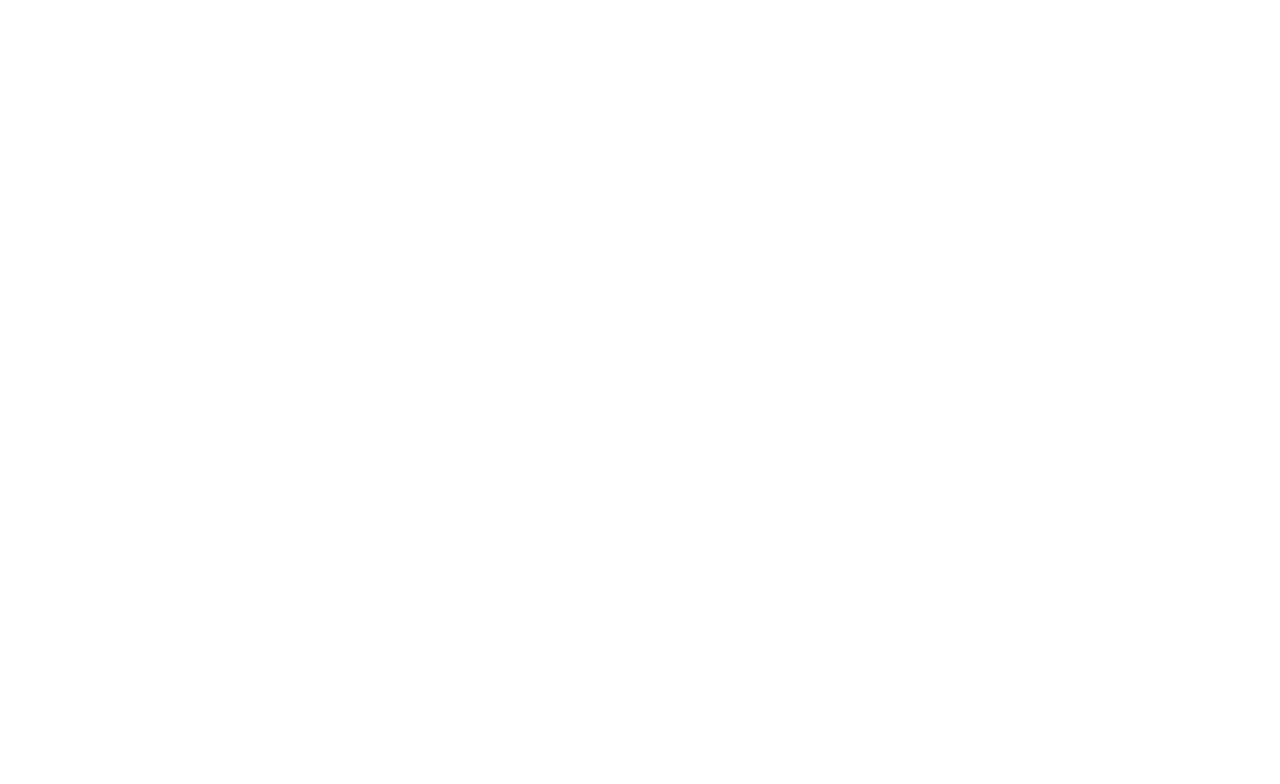
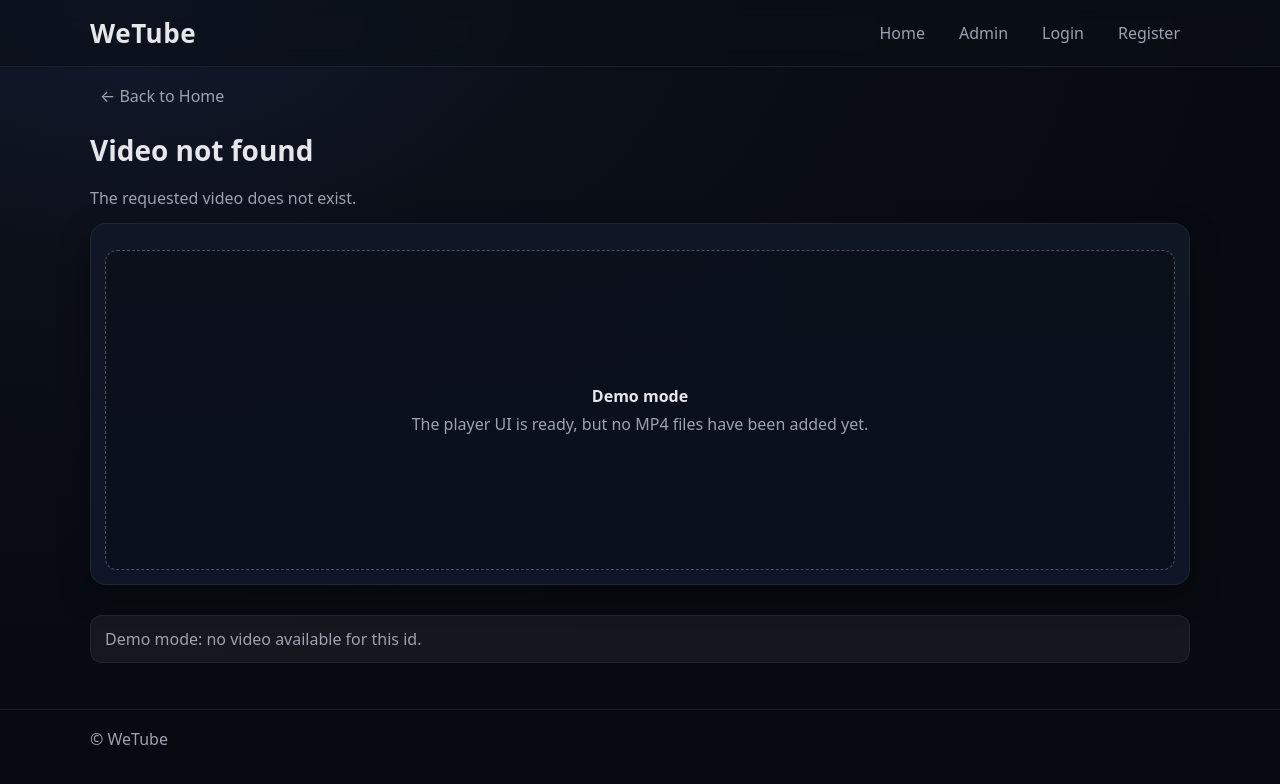
Before and after one commit to Adnanemin/webprog-video-platform, a PHP site: page /video.html in a window 1280 px wide. Before the commit the part shown is empty. Shown: the top 784 px of the page. Run offline with PHP 8.4, Linux system fonts and the light colour scheme.

Commit message:
Demo video player page has been added.

```diff
--- a/frontend/css/style.css
+++ b/frontend/css/style.css
@@ -166,3 +166,73 @@ a{ color: inherit; text-decoration: none; }
 
 .muted{ color: var(--muted); }
 .hidden{ display:none; }
+
+
+/* -------- Video page styles -------- */
+.player-wrap{
+  margin: 18px 0 30px;
+  display: grid;
+  gap: 14px;
+}
+
+.video-title{
+  margin: 6px 0 4px;
+  font-size: 28px;
+}
+
+.video-desc{
+  margin: 0;
+  color: var(--muted);
+  line-height: 1.4;
+}
+
+.video-box{
+  background: linear-gradient(180deg, rgba(17,24,39,0.9), rgba(15,23,42,0.9));
+  border: 1px solid rgba(31,41,55,0.9);
+  border-radius: var(--radius);
+  box-shadow: var(--shadow);
+  padding: 14px;
+}
+
+.video-el{
+  width: 100%;
+  border-radius: 12px;
+  border: 1px solid rgba(31,41,55,0.9);
+  background: #000;
+}
+
+.notice{
+  padding: 12px 14px;
+  border-radius: 12px;
+  border: 1px solid rgba(31,41,55,0.9);
+  background: rgba(229,231,235,0.06);
+  color: var(--muted);
+}
+
+.breadcrumb{
+  margin-top: 18px;
+}
+
+/* Demo placeholder inside the video box */
+.video-placeholder{
+  border: 1px dashed rgba(156,163,175,0.45);
+  border-radius: 12px;
+  min-height: 320px;
+  display: grid;
+  place-items: center;
+  background: rgba(0,0,0,0.25);
+  margin-top: 12px;
+}
+.video-placeholder__inner{
+  text-align: center;
+  padding: 18px;
+}
+.video-placeholder__title{
+  margin: 0 0 6px;
+  font-weight: 700;
+  font-size: 16px;
+}
+.video-placeholder__text{
+  margin: 0;
+  color: var(--muted);
+}
--- a/frontend/js/app.js
+++ b/frontend/js/app.js
@@ -1,3 +1,5 @@
+// frontend/js/app.js
+
 const USE_FAKE_DATA = true;
 const API_BASE = "../backend/api";
 
@@ -25,9 +27,12 @@ const fakeVideos = [
   }
 ];
 
-function qs(id){ return document.getElementById(id); }
+// ---------- Utilities ----------
+function qs(id) {
+  return document.getElementById(id);
+}
 
-function escapeHtml(str){
+function escapeHtml(str) {
   return String(str)
     .replaceAll("&", "&amp;")
     .replaceAll("<", "&lt;")
@@ -36,26 +41,42 @@ function escapeHtml(str){
     .replaceAll("'", "&#039;");
 }
 
-function truncate(str,  max=90){
+function truncate(str, max = 90) {
   const s = String(str ?? "");
   return s.length > max ? s.slice(0, max - 1) + "…" : s;
 }
 
-async function getVideosList(){
+function getQueryParam(name) {
+  const url = new URL(window.location.href);
+  return url.searchParams.get(name);
+}
+
+// ---------- Data layer ----------
+async function getVideosList() {
   if (USE_FAKE_DATA) return fakeVideos;
   return [];
 }
 
-function renderVideosGrid(videos){
+async function getVideoDetailById(id) {
+  const vid = Number(id);
+  if (!Number.isFinite(vid)) return null;
+  if (USE_FAKE_DATA) return fakeVideos.find((v) => v.id === vid) || null;
+  return null;
+}
+
+// ---------- Rendering ----------
+function renderVideosGrid(videos) {
   const grid = qs("videosGrid");
   const empty = qs("emptyState");
+  if (!grid) return;
+
   grid.innerHTML = "";
 
-    if (!videos || videos.length === 0){
-        empty.classList.remove("hidden");
+  if (!videos || videos.length === 0) {
+    if (empty) empty.classList.remove("hidden");
     return;
   }
-    empty.classList.add("hidden");
+  if (empty) empty.classList.add("hidden");
 
   for (const v of videos) {
     const card = document.createElement("article");
@@ -74,15 +95,18 @@ function renderVideosGrid(videos){
   }
 }
 
-async function initIndexPage(){
+// ---------- Page init: index.html ----------
+async function initIndexPage() {
   const searchInput = qs("searchInput");
+  const allVideos = await getVideosList();
+  renderVideosGrid(allVideos);
 
-    let allVideos = await getVideosList();
-    renderVideosGrid(allVideos);
+  if (!searchInput) return;
 
   searchInput.addEventListener("input", () => {
     const q = searchInput.value.trim().toLowerCase();
-        const filtered = allVideos.filter(v =>
+    const filtered = allVideos.filter(
+      (v) =>
         (v.title || "").toLowerCase().includes(q) ||
         (v.description || "").toLowerCase().includes(q) ||
         (v.category || "").toLowerCase().includes(q)
@@ -90,3 +114,42 @@ async function initIndexPage(){
     renderVideosGrid(filtered);
   });
 }
+
+// ---------- Page init: video.html (Option A demo mode) ----------
+async function initVideoPage() {
+  const id = getQueryParam("id");
+
+  const titleEl = qs("videoTitle");
+  const descEl = qs("videoDesc");
+  const playerEl = qs("videoPlayer");
+  const noticeEl = qs("demoNotice");
+  const placeholderEl = qs("demoPlaceholder");
+
+  const video = await getVideoDetailById(id);
+
+  if (!video) {
+    if (titleEl) titleEl.textContent = "Video not found";
+    if (descEl) descEl.textContent = "The requested video does not exist.";
+
+    if (playerEl) playerEl.classList.add("hidden");
+    if (placeholderEl) placeholderEl.classList.add("hidden");
+
+    if (noticeEl) {
+      noticeEl.classList.remove("hidden");
+      noticeEl.textContent = "Demo mode: no video available for this id.";
+    }
+    return;
+  }
+
+  if (titleEl) titleEl.textContent = video.title || "Untitled";
+  if (descEl) descEl.textContent = video.description || "";
+
+  // Demo mode: hide real player, show placeholder
+  if (playerEl) playerEl.classList.add("hidden");
+  if (placeholderEl) placeholderEl.classList.remove("hidden");
+
+  if (noticeEl) {
+    noticeEl.classList.remove("hidden");
+    noticeEl.textContent = "Demo mode: the player area is shown as a placeholder until we add real MP4 files.";
+  }
+}
--- a/frontend/video.html
+++ b/frontend/video.html
@@ -0,0 +1,62 @@
+
+
+<!doctype html>
+<html lang="en">
+<head>
+  <meta charset="utf-8" />
+  <meta name="viewport" content="width=device-width, initial-scale=1" />
+  <title>VideoHub — Watch</title>
+  <link rel="stylesheet" href="css/style.css" />
+</head>
+<body>
+  <header class="topbar">
+    <div class="container topbar__inner">
+      <a class="brand" href="index.html">WeTube</a>
+      <nav class="nav">
+        <a href="index.html" class="nav__link">Home</a>
+        <a href="admin.html" class="nav__link">Admin</a>
+        <a href="login.html" class="nav__link">Login</a>
+        <a href="register.html" class="nav__link">Register</a>
+      </nav>
+    </div>
+  </header>
+
+  <main class="container">
+    <div class="breadcrumb">
+      <a class="nav__link" href="index.html">← Back to Home</a>
+    </div>
+
+    <section class="player-wrap">
+      <h1 id="videoTitle" class="video-title">Loading…</h1>
+      <p id="videoDesc" class="video-desc"></p>
+
+      <div class="video-box">
+        <video id="videoPlayer" class="video-el" controls>
+          <source id="videoSource" src="" type="video/mp4" />
+          Your browser does not support the video tag.
+        </video>
+
+        <div id="demoPlaceholder" class="video-placeholder">
+          <div class="video-placeholder__inner">
+            <p class="video-placeholder__title">Demo mode</p>
+            <p class="video-placeholder__text">The player UI is ready, but no MP4 files have been added yet.</p>
+          </div>
+        </div>
+      </div>
+
+      <p id="demoNotice" class="notice hidden"></p>
+    </section>
+  </main>
+
+  <footer class="footer">
+    <div class="container muted">© WeTube</div>
+  </footer>
+
+  <script src="js/app.js"></script>
+  <script>
+    window.addEventListener("DOMContentLoaded", () => {
+      initVideoPage();
+    });
+  </script>
+</body>
+</html>
```
Lines whose indentation alone changed are shown as unchanged.
